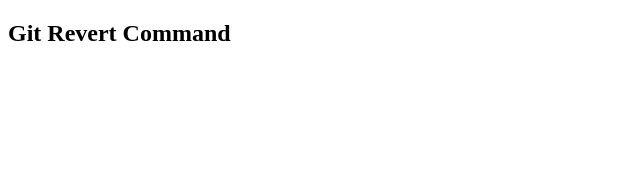
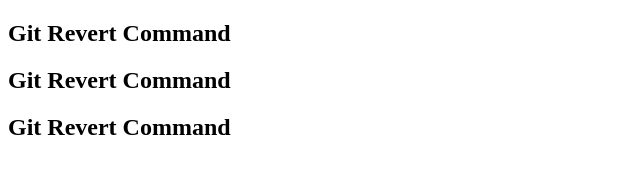
Before and after one commit to TalhaAshfaq/Git-Revert-Command, a plain HTML site: page index.html in a window 1280 px wide. Shown: the whole page, without its empty margins (0-640 px from the left). Drawn offline with Linux system fonts and the light colour scheme.

Commit message:
changes done

```diff
--- a/index.html
+++ b/index.html
@@ -7,5 +7,7 @@
 </head>
 <body>
     <h2>Git Revert Command</h2>
+    <h2>Git Revert Command</h2>
+    <h2>Git Revert Command</h2>
 </body>
 </html>
```
